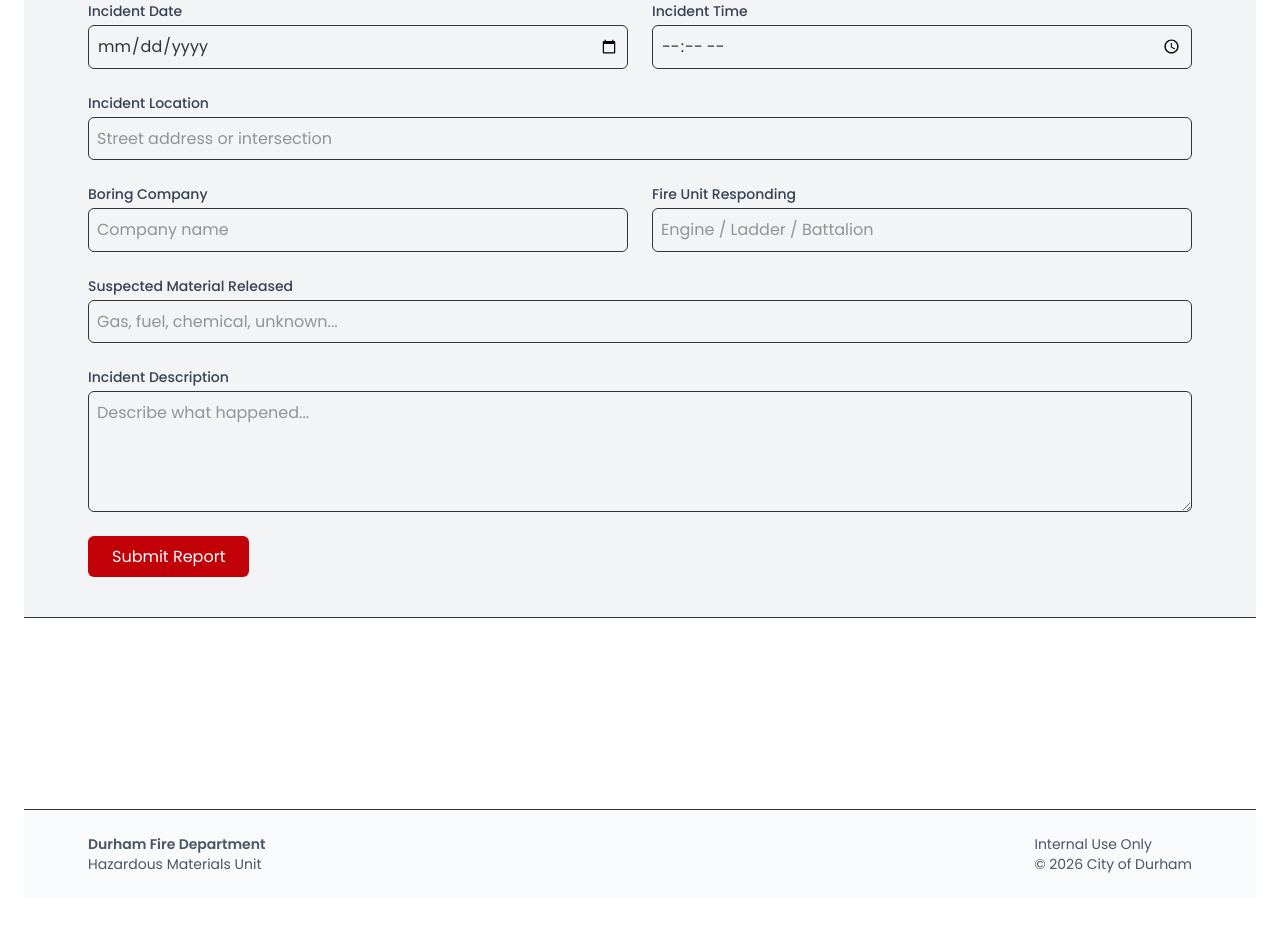
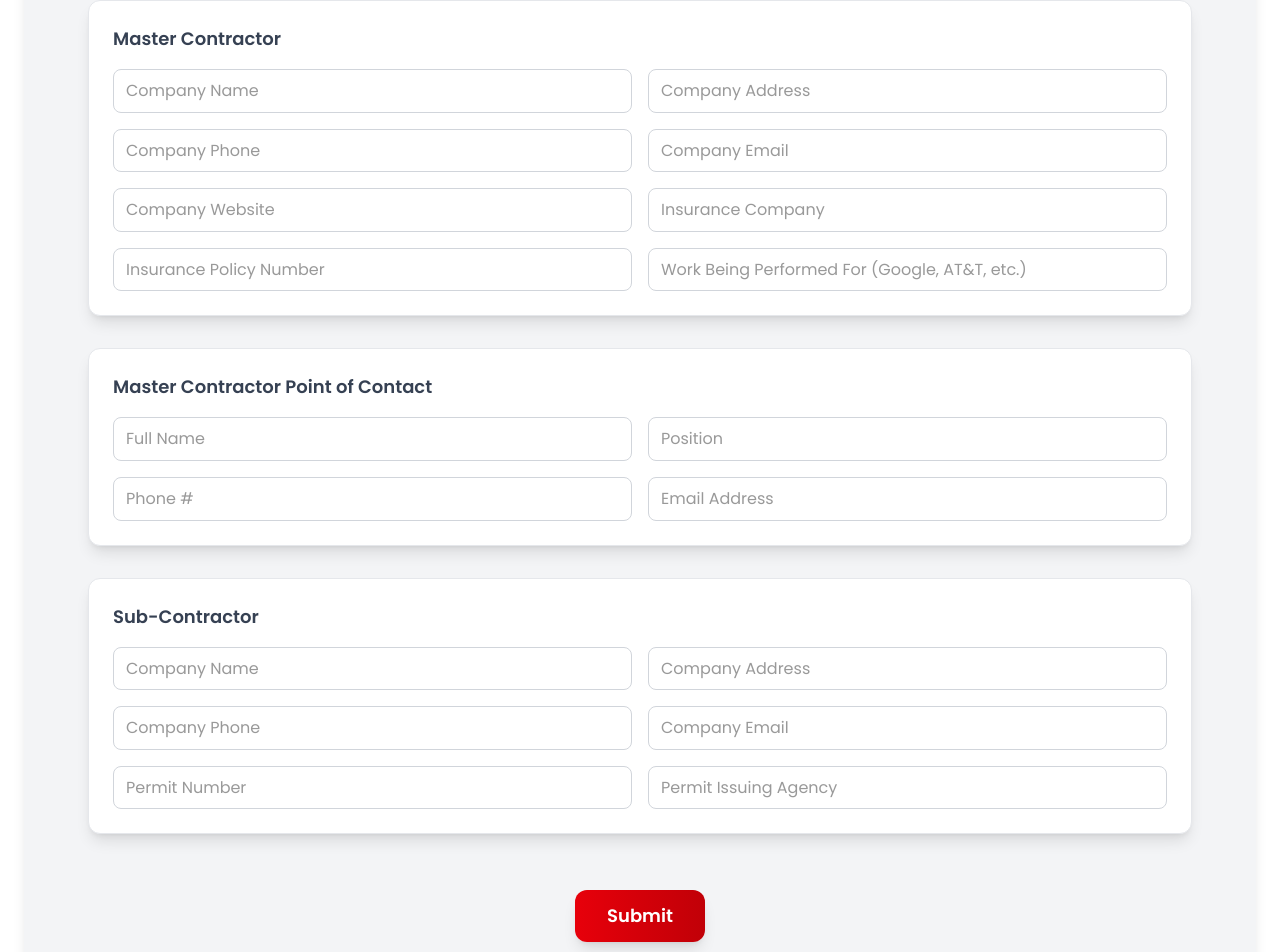
Before and after one commit to akunna1/Hazmat-Underground-Form, a Next.js app: page / in a window 1280 px wide. Shown: the part 240-1192 px from the top of the page. Before the commit the page ends 1162 px from the top, so only its background shows below. Built offline with nearby package versions, Linux system fonts and the light colour scheme.

Commit message:
working on components...

```diff
--- a/app/components/Footer.tsx
+++ b/app/components/Footer.tsx
@@ -2,20 +2,29 @@ export default function Footer() {
   const year = new Date().getFullYear();
 
   return (
-    <footer className="w-full border-t bg-gray-50 mt-12">
-      <div className="max-w-6xl mx-auto px-6 py-6 flex flex-col md:flex-row justify-between text-sm text-gray-600">
+    <footer className="mt-16 pb-10">
 
-        <div>
-          <p className="font-semibold">Durham Fire Department</p>
-          <p>Hazardous Materials Unit</p>
-        </div>
+      <div className="max-w-6xl mx-auto px-6">
 
-        <div className="mt-4 md:mt-0">
-          <p>Internal Use Only</p>
-          <p>© {year} City of Durham</p>
+        <div className="bg-white shadow-lg rounded-xl p-6 border border-gray-200 flex flex-col md:flex-row justify-between items-center">
+
+          <div className="text-gray-700 text-sm">
+            <p className="font-semibold text-gray-800">
+              Durham Fire Department
+            </p>
+
+            <p>Hazardous Materials Unit</p>
+          </div>
+
+          <div className="text-gray-500 text-sm mt-4 md:mt-0 text-right">
+            <p>Internal Use Only</p>
+            <p>© {year} City of Durham</p>
+          </div>
+
         </div>
 
       </div>
+
     </footer>
   );
 }
--- a/app/components/Header.tsx
+++ b/app/components/Header.tsx
@@ -2,23 +2,26 @@
 
 export default function Header() {
   return (
-    <header className="flex items-center justify-between px-6 py-4 border-b bg-gray-100">
+    <header className="bg-red-700 shadow-lg rounded-t-xl">
 
-      <div className="flex items-center gap-4">
+      <div className="max-w-6xl mx-auto px-6 py-4 flex items-center gap-5 text-white">
+
         <img
           src="/photos/DFD_Logo2.png"
           alt="DFD Logo"
-          className="h-24 sm:h-28 md:h-36 w-auto object-contain"
+          className="h-28 md:h-36 w-auto object-contain drop-shadow-lg"
         />
 
         <div>
-          <h1 className="text-2xl font-semibold text-red-700">
+          <h1 className="text-3xl font-bold tracking-wide">
             Durham Fire Department
           </h1>
-          <p className="text-sm text-gray-600">
-            HazMat Underground Boring Incident Form
+
+          <p className="text-red-100">
+            HazMat Underground Incident Form
           </p>
         </div>
+
       </div>
 
     </header>
--- a/app/components/Hero.tsx
+++ b/app/components/Hero.tsx
@@ -1,105 +1,139 @@
+"use client";
+
 export default function Hero() {
+
+  const handleSubmit = async (e: React.SubmitEvent<HTMLFormElement>) => {
+    e.preventDefault();
+
+    const form = e.currentTarget;
+
+    const formData: any = Object.fromEntries(
+      new FormData(e.currentTarget)
+    );
+
+    try {
+      const res = await fetch("/api/formSubmission", {
+        method: "POST",
+        headers: { "Content-Type": "application/json" },
+        body: JSON.stringify(formData)
+      });
+
+      if (res.ok) {
+        alert("Submission Received! 😃");
+        form.reset();
+      } else {
+        alert("Submission Failed! 😭");
+      }
+    } catch (err) {
+      console.error(err);
+      alert("Submission Error. 😕");
+    }
+  };
+
   return (
-    <section className="w-full border-b bg-gray-100">
-      <div className="max-w-6xl mx-auto px-6 py-10">
+    <section className="w-full bg-gray-100 py-10 rounded-b-xl shadow-lg">
 
-        <form className="grid grid-cols-1 md:grid-cols-2 gap-6">
+      <form
+        name="hazmatBoringIncidentForm"
+        onSubmit={handleSubmit}
+        className="max-w-6xl mx-auto px-6 space-y-8"
+      >
 
-          {/* Incident Date */}
-          <div className="flex flex-col">
-            <label className="text-sm font-medium text-gray-700">
-              Incident Date
-            </label>
-            <input
-              type="date"
-              className="mt-1 p-2 border rounded-md"
-            />
+        {/* MASTER CONTRACTOR */}
+        <div className="bg-white rounded-xl shadow-lg hover:shadow-2xl transition p-6 border border-gray-200">
+
+          <h2 className="text-lg font-semibold text-gray-700 mb-4">
+            Master Contractor
+          </h2>
+
+          <div className="grid grid-cols-1 md:grid-cols-2 gap-4">
+
+            <input name="masterCompanyName" placeholder="Company Name"
+              className="input"/>
+
+            <input name="masterCompanyAddress" placeholder="Company Address"
+              className="input"/>
+
+            <input name="masterCompanyPhone" placeholder="Company Phone"
+              className="input"/>
+
+            <input name="masterCompanyEmail" placeholder="Company Email"
+              className="input"/>
+
+            <input name="masterCompanyWebsite" placeholder="Company Website"
+              className="input"/>
+
+            <input name="masterInsuranceCompany" placeholder="Insurance Company"
+              className="input"/>
+
+            <input name="masterInsurancePolicyNumber" placeholder="Insurance Policy Number"
+              className="input"/>
+
+            <input name="workBeingPerformedFor" placeholder="Work Being Performed For (Google, AT&T, etc.)"
+              className="input"/>
           </div>
+        </div>
 
-          {/* Incident Time */}
-          <div className="flex flex-col">
-            <label className="text-sm font-medium text-gray-700">
-              Incident Time
-            </label>
-            <input
-              type="time"
-              className="mt-1 p-2 border rounded-md"
-            />
+
+        {/* MASTER CONTRACTOR POINT OF CONTACT */}
+        <div className="bg-white rounded-xl shadow-lg hover:shadow-2xl transition p-6 border border-gray-200">
+
+          <h2 className="text-lg font-semibold text-gray-700 mb-4">
+            Master Contractor Point of Contact
+          </h2>
+
+          <div className="grid md:grid-cols-2 gap-4">
+
+            <input name="masterContactName" placeholder="Full Name" className="input"/>
+
+            <input name="masterContactPosition" placeholder="Position" className="input"/>
+
+            <input name="masterContactPhone" placeholder="Phone #" className="input"/>
+
+            <input name="masterContactEmail" placeholder="Email Address" className="input"/>
+
           </div>
+        </div>
 
-          {/* Location */}
-          <div className="flex flex-col md:col-span-2">
-            <label className="text-sm font-medium text-gray-700">
-              Incident Location
-            </label>
-            <input
-              type="text"
-              placeholder="Street address or intersection"
-              className="mt-1 p-2 border rounded-md"
-            />
+
+        {/* SUB CONTRACTOR */}
+        <div className="bg-white rounded-xl shadow-lg hover:shadow-2xl transition p-6 border border-gray-200">
+
+          <h2 className="text-lg font-semibold text-gray-700 mb-4">
+            Sub-Contractor
+          </h2>
+
+          <div className="grid md:grid-cols-2 gap-4">
+
+            <input name="subCompanyName" placeholder="Company Name" className="input"/>
+
+            <input name="subCompanyAddress" placeholder="Company Address" className="input"/>
+
+            <input name="subCompanyPhone" placeholder="Company Phone" className="input"/>
+
+            <input name="subCompanyEmail" placeholder="Company Email" className="input"/>
+
+            <input name="permitNumber" placeholder="Permit Number" className="input"/>
+
+            <input name="permitAgency" placeholder="Permit Issuing Agency" className="input"/>
+
           </div>
+        </div>
 
-          {/* Boring Company */}
-          <div className="flex flex-col">
-            <label className="text-sm font-medium text-gray-700">
-              Boring Company
-            </label>
-            <input
-              type="text"
-              placeholder="Company name"
-              className="mt-1 p-2 border rounded-md"
-            />
-          </div>
 
-          {/* Fire Unit */}
-          <div className="flex flex-col">
-            <label className="text-sm font-medium text-gray-700">
-              Fire Unit Responding
-            </label>
-            <input
-              type="text"
-              placeholder="Engine / Ladder / Battalion"
-              className="mt-1 p-2 border rounded-md"
-            />
-          </div>
+        {/* Submit */}
+        <div className="text-center pt-6">
 
-          {/* Material Released */}
-          <div className="flex flex-col md:col-span-2">
-            <label className="text-sm font-medium text-gray-700">
-              Suspected Material Released
-            </label>
-            <input
-              type="text"
-              placeholder="Gas, fuel, chemical, unknown..."
-              className="mt-1 p-2 border rounded-md"
-            />
-          </div>
+          <button
+            type="submit"
+            className="px-8 py-3 rounded-xl bg-linear-to-r from-red-600 to-red-700 text-white text-lg font-semibold shadow-lg hover:shadow-xl hover:scale-110 active:scale-110 transition"
+          >
+            Submit
+          </button>
 
-          {/* Description */}
-          <div className="flex flex-col md:col-span-2">
-            <label className="text-sm font-medium text-gray-700">
-              Incident Description
-            </label>
-            <textarea
-              rows={4}
-              placeholder="Describe what happened..."
-              className="mt-1 p-2 border rounded-md"
-            />
-          </div>
+        </div>
 
-          {/* Submit */}
-          <div className="md:col-span-2">
-            <button
-              type="submit"
-              className="bg-red-700 text-white px-6 py-2 rounded-md hover:bg-red-800"
-            >
-              Submit Report
-            </button>
-          </div>
-
-        </form>
-
-      </div>
+      </form>
     </section>
   );
 }
--- a/app/globals.css
+++ b/app/globals.css
@@ -10,3 +10,9 @@ body {
 h1, h2, h3, h4, h5, h6 {
   font-weight: 600;
 }
+
+.input {
+  border: 1px solid #d1d5db;
+  border-radius: 8px;
+  padding: 8px 12px;
+}
```
